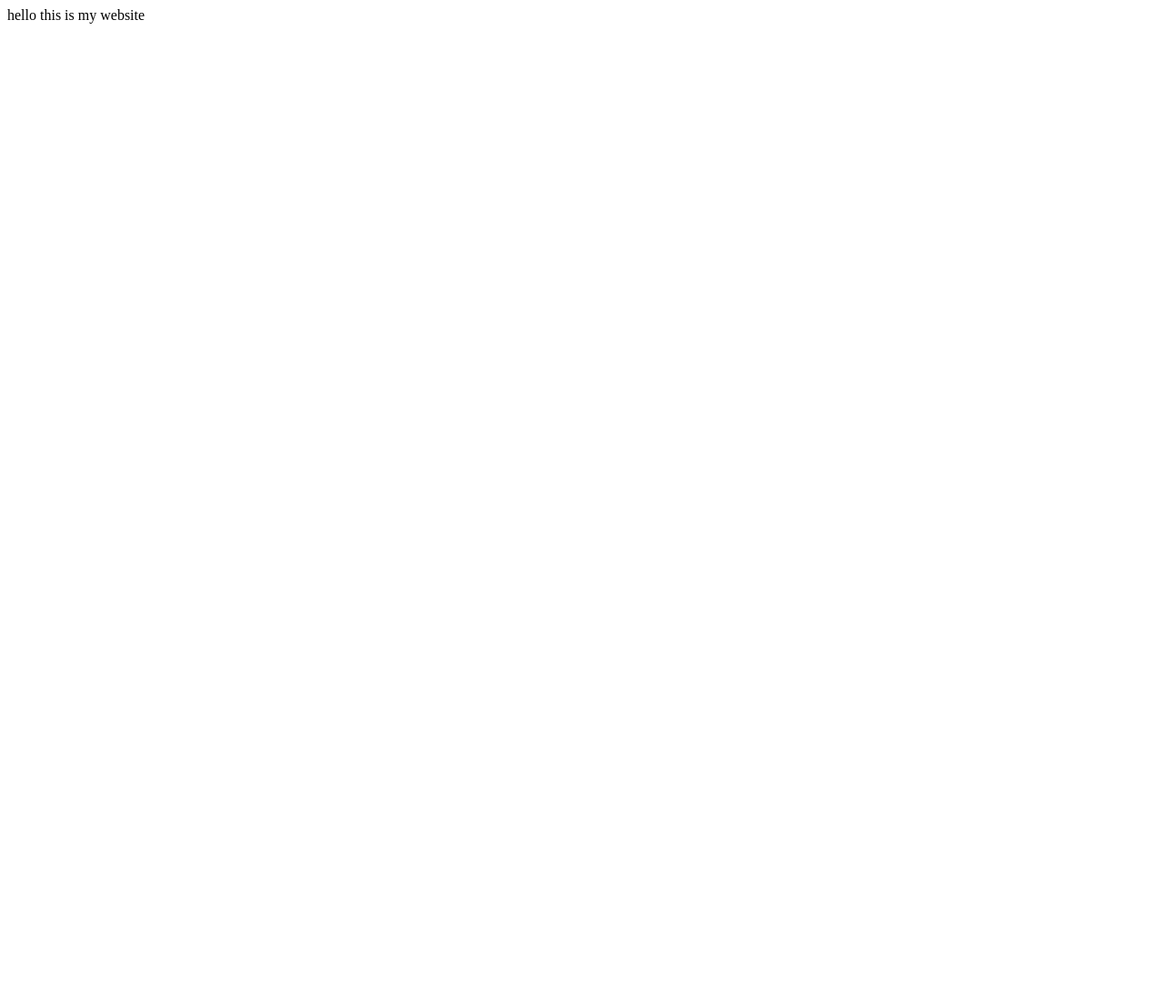
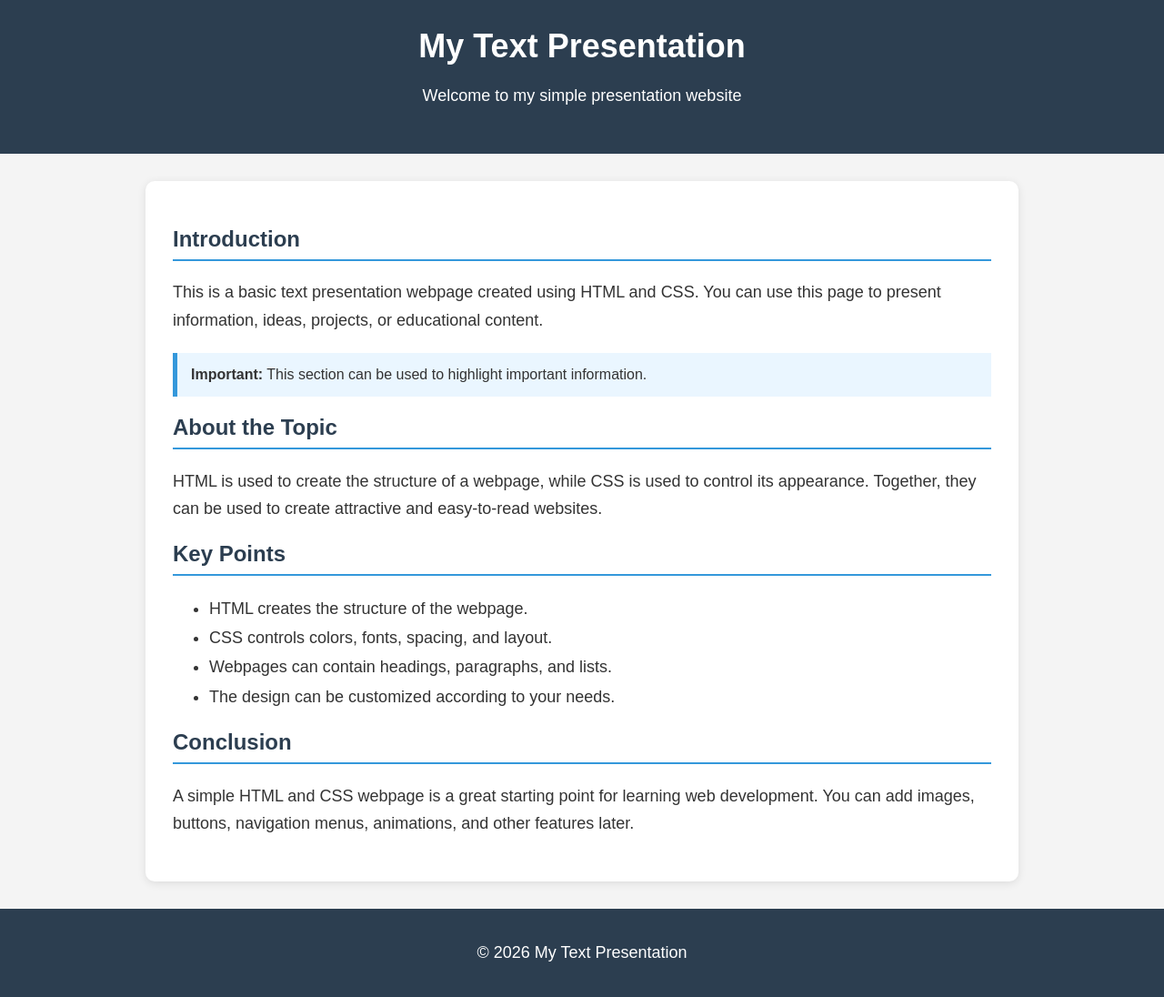
Before and after one commit to trishanth-prathi/web-devolepment, a plain HTML site: page index.html in a window 1280 px wide. Shown: the whole page at 91% size. Before the commit the page ends 800 px from the top, so only its background shows below. Drawn offline with Linux system fonts and the light colour scheme.

Commit message:
changed web site

```diff
--- a/index.html
+++ b/index.html
@@ -1 +1,126 @@
-hello this is my website
+<!DOCTYPE html>
+<html lang="en">
+<head>
+    <meta charset="UTF-8">
+    <meta name="viewport" content="width=device-width, initial-scale=1.0">
+    <title>Text Presentation</title>
+
+    <style>
+        body {
+            font-family: Arial, sans-serif;
+            background-color: #f4f4f4;
+            margin: 0;
+            padding: 0;
+            color: #333;
+        }
+
+        header {
+            background-color: #2c3e50;
+            color: white;
+            text-align: center;
+            padding: 30px;
+        }
+
+        header h1 {
+            margin: 0;
+            font-size: 36px;
+        }
+
+        main {
+            width: 80%;
+            max-width: 900px;
+            margin: 30px auto;
+            background-color: white;
+            padding: 30px;
+            border-radius: 10px;
+            box-shadow: 0 2px 10px rgba(0, 0, 0, 0.1);
+        }
+
+        h2 {
+            color: #2c3e50;
+            border-bottom: 2px solid #3498db;
+            padding-bottom: 8px;
+        }
+
+        p {
+            font-size: 18px;
+            line-height: 1.7;
+        }
+
+        ul {
+            font-size: 18px;
+            line-height: 1.8;
+        }
+
+        .highlight {
+            background-color: #eaf6ff;
+            padding: 15px;
+            border-left: 5px solid #3498db;
+            margin: 20px 0;
+        }
+
+        footer {
+            text-align: center;
+            background-color: #2c3e50;
+            color: white;
+            padding: 15px;
+            margin-top: 30px;
+        }
+    </style>
+</head>
+
+<body>
+
+    <header>
+        <h1>My Text Presentation</h1>
+        <p>Welcome to my simple presentation website</p>
+    </header>
+
+    <main>
+
+        <h2>Introduction</h2>
+
+        <p>
+            This is a basic text presentation webpage created using
+            HTML and CSS. You can use this page to present information,
+            ideas, projects, or educational content.
+        </p>
+
+        <div class="highlight">
+            <strong>Important:</strong>
+            This section can be used to highlight important information.
+        </div>
+
+        <h2>About the Topic</h2>
+
+        <p>
+            HTML is used to create the structure of a webpage, while CSS
+            is used to control its appearance. Together, they can be used
+            to create attractive and easy-to-read websites.
+        </p>
+
+        <h2>Key Points</h2>
+
+        <ul>
+            <li>HTML creates the structure of the webpage.</li>
+            <li>CSS controls colors, fonts, spacing, and layout.</li>
+            <li>Webpages can contain headings, paragraphs, and lists.</li>
+            <li>The design can be customized according to your needs.</li>
+        </ul>
+
+        <h2>Conclusion</h2>
+
+        <p>
+            A simple HTML and CSS webpage is a great starting point for
+            learning web development. You can add images, buttons,
+            navigation menus, animations, and other features later.
+        </p>
+
+    </main>
+
+    <footer>
+        <p>&copy; 2026 My Text Presentation</p>
+    </footer>
+
+</body>
+</html>
```
